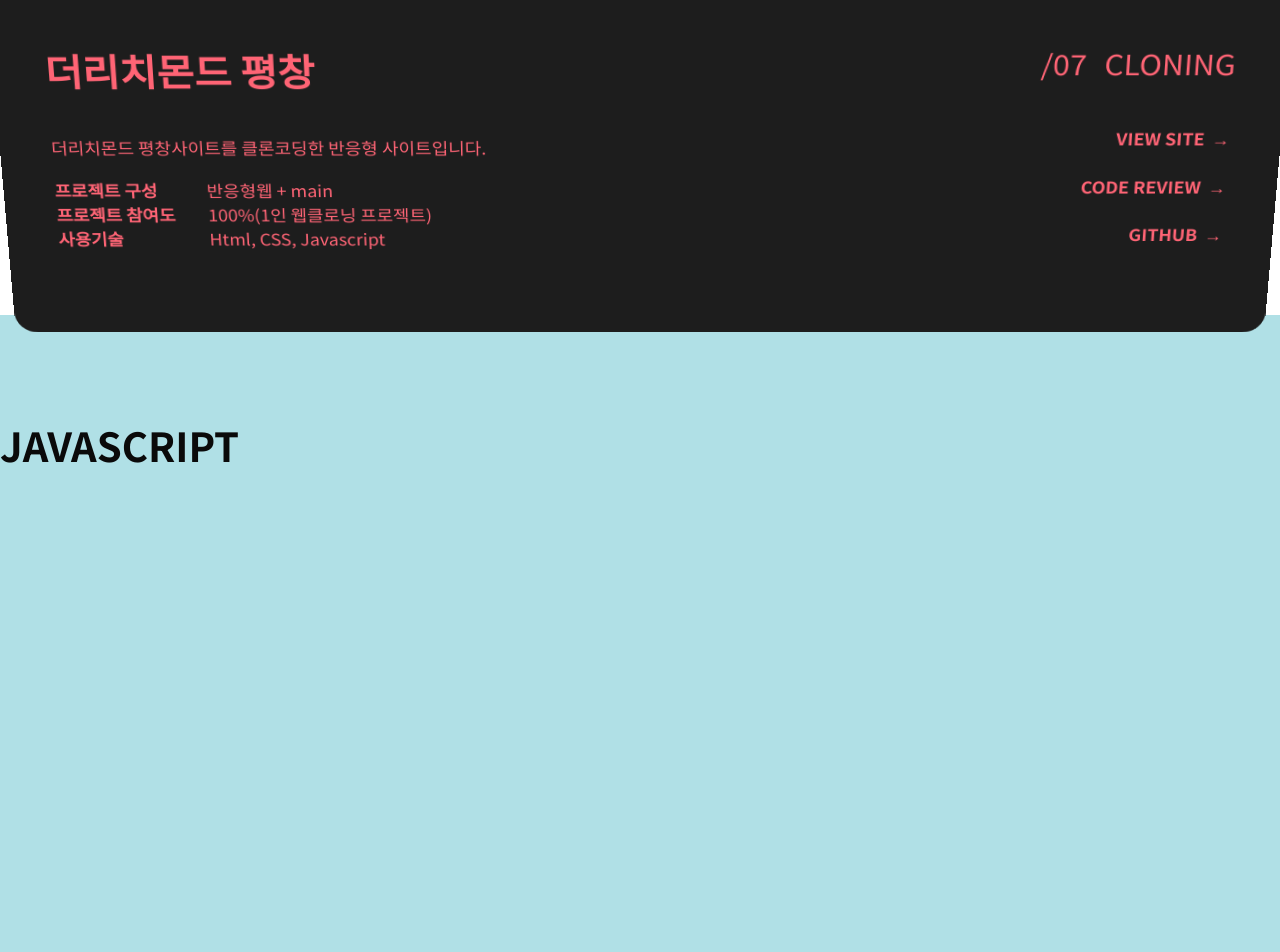
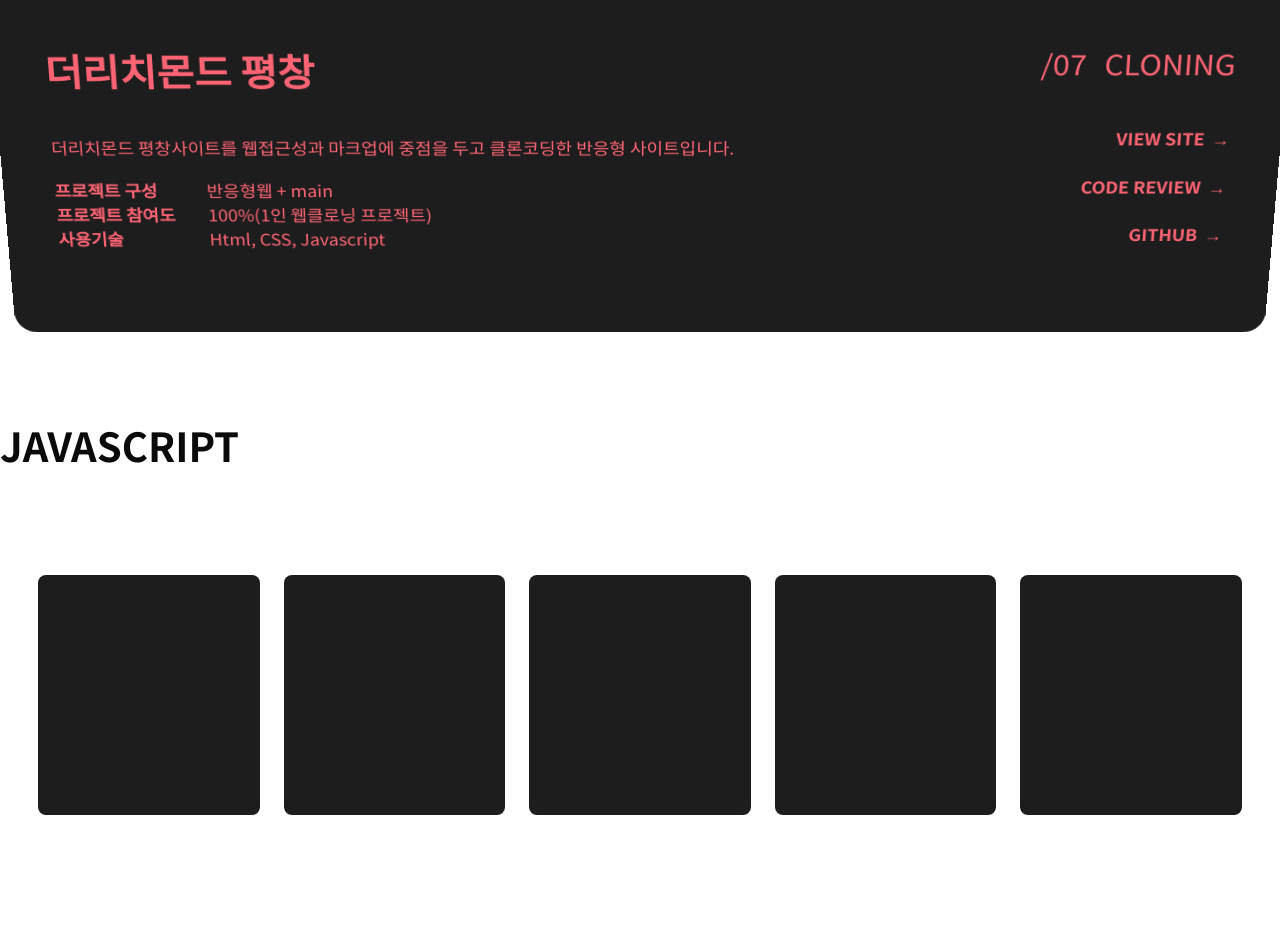
Before and after one commit to yoonchungah/portfolio, a Vue app: page / in a window 1280 px wide. Shown: the part 4600-5552 px from the top of the page. Built offline with nearby package versions, Linux system fonts and the light colour scheme.

Commit message:
js파트

```diff
--- a/src/components/javascript.vue
+++ b/src/components/javascript.vue
@@ -2,21 +2,44 @@
  <div id="Javascript">
    <div class="script_wrap">
     <h2 class="w1440">javascript</h2>
+    <div class="jscript_box mt100">
+      <ul class="jscript mt40">
+        <li><a href="#"></a></li>
+        <li><a href="#"></a></li>
+        <li><a href="#"></a></li>
+        <li><a href="#"></a></li>
+        <li><a href="#"></a></li>
+      </ul>
+    </div>
+
    </div>
  </div>
 </template>
 <style scoped>
  #Javascript{
    width: 100%;
-   height: 100vh;
-   background-color: powderblue;
+   height: 80vh;
    margin-top: 26%;
  }
   /* title */
-  .script_wrap h2{
+  .script_wrap>h2{
     font-size: 40px;
     text-transform: uppercase;
     font-weight: bold;
     padding-top: 100px;
   }
+  /* 리스트 */
+  .jscript{
+    display: flex;
+    justify-content: space-between;
+    gap: 2%;
+    padding-left: 3%;
+    padding-right: 3%;
+  }
+  .jscript>li{
+    width: 30vw;
+    height: 30vh;
+    border-radius: 8px;
+    background-color: #1D1D1D;
+  }
 </style>
--- a/src/components/project.vue
+++ b/src/components/project.vue
@@ -120,7 +120,7 @@
           <div class="project_box dosirak_cloning">
             <article class="project_ex">
               <h2 class="pj_title">도시락통</h2>
-              <div class="pj_cont mt40">도시락통 사이트를 클론코딩한 반응형 사이트이며, 스와이퍼 라이브러리를 이용해 동적인 요소를 구현하고 기본적인 자바스크립트 문법을 사용한 사이트입니다.</div>
+              <div class="pj_cont mt40">도시락통 사이트를 사이트를 웹접근성과 마크업에 중점을 두고 클론코딩한 반응형 사이트입니다.</div>
               <ul class="pj_menu">
                 <li>
                   <p>프로젝트 구성</p>
@@ -148,7 +148,7 @@
           <div class="project_box shouse_cloning">
             <article class="project_ex">
               <h2 class="pj_title">싱그러운 집</h2>
-              <div class="pj_cont mt40">싱그러운 집 사이트를 웹접근성과 마크업에 중점을 두고 클론코딩한 반응형 사이트입니다. 스와이퍼 라이브러리와 탭 기능을 추가하여 동적인 요소를 구현했습니다.</div>
+              <div class="pj_cont mt40">싱그러운 집 사이트를 웹접근성과 마크업에 중점을 두고 클론코딩한 반응형 사이트입니다.</div>
               <ul class="pj_menu">
                 <li>
                   <p>프로젝트 구성</p>
@@ -176,7 +176,7 @@
           <div class="project_box richmond_cloning">
             <article class="project_ex">
               <h2 class="pj_title">더리치몬드 평창</h2>
-              <div class="pj_cont mt40">더리치몬드 평창사이트를 클론코딩한 반응형 사이트입니다.</div>
+              <div class="pj_cont mt40">더리치몬드 평창사이트를 웹접근성과 마크업에 중점을 두고 클론코딩한 반응형 사이트입니다.</div>
               <ul class="pj_menu">
                 <li>
                   <p>프로젝트 구성</p>
```
